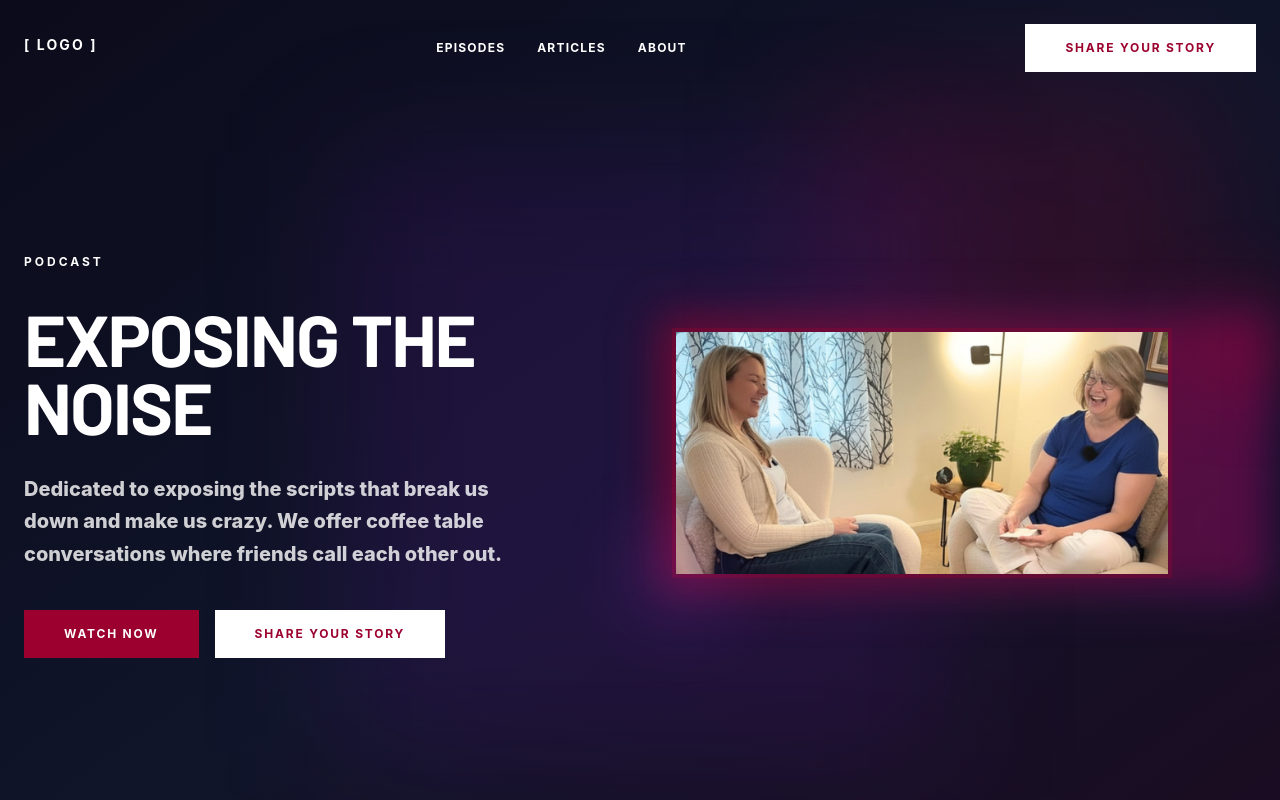
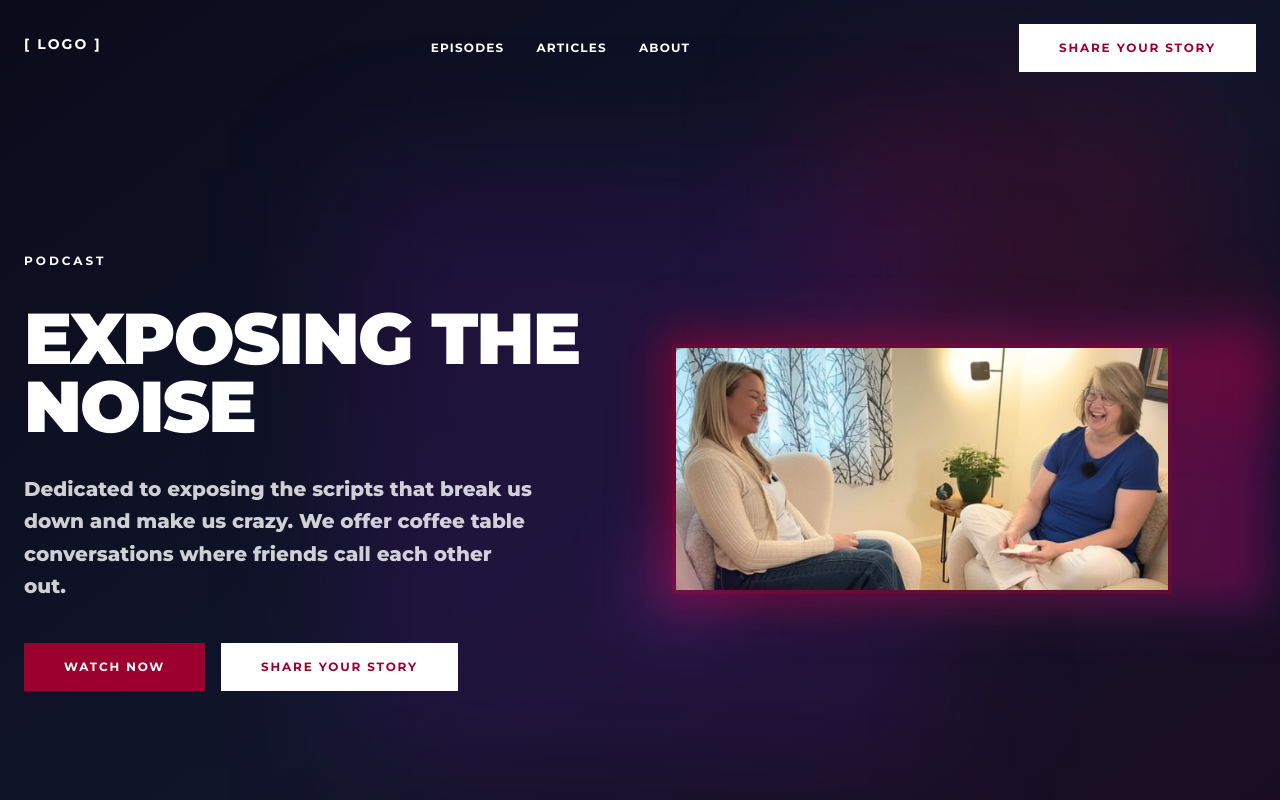
Before and after one commit to nathan-roberts/kill-my-crazy-homepage, a React (Vite) app: page / in a window 1280 px wide. Shown: the top 800 px of the page. Built offline with nearby package versions, Linux system fonts and the light colour scheme.

Commit message:
update font

```diff
--- a/index.html
+++ b/index.html
@@ -7,7 +7,7 @@
   <title>Kill My Crazy Podcast</title>
   <link rel="preconnect" href="https://fonts.googleapis.com">
   <link rel="preconnect" href="https://fonts.gstatic.com" crossorigin>
-  <link href="https://fonts.googleapis.com/css2?family=Barlow:wght@700&display=swap" rel="stylesheet">
+  <link href="https://fonts.googleapis.com/css2?family=Montserrat:wght@400;500;600;700;800;900&display=swap" rel="stylesheet">
   <style>
     html,
     body {
--- a/src/app/App.tsx
+++ b/src/app/App.tsx
@@ -1,6 +1,6 @@
 export default function App() {
   return (
-    <div className="min-h-screen bg-background font-sans relative">
+    <div className="min-h-screen bg-background relative" style={{fontFamily: '"Montserrat", sans-serif'}}>
       {/* HEADER - Transparent overlay */}
       <header className="absolute top-0 left-0 right-0 z-50 px-6 py-6">
         <div className="max-w-[1550px] mx-auto flex items-center justify-between">
--- a/src/styles/theme.css
+++ b/src/styles/theme.css
@@ -8,15 +8,15 @@
   --card-foreground: #ffffff;
   --popover: #0f294d;
   --popover-foreground: #ffffff;
-  --primary: #9B002F;
+  --primary: #13294B;
   --primary-foreground: #ffffff;
-  --secondary: #9b002f;
+  --secondary: #800020;
   --secondary-foreground: #ffffff;
   --muted: rgba(255, 255, 255, 0.72);
   --muted-foreground: #ffffff;
-  --accent: #9b002f;
+  --accent: #800020;
   --accent-foreground: #ffffff;
-  --destructive: #9B002F;
+  --destructive: #800020;
   --destructive-foreground: #ffffff;
   --border: rgba(255, 255, 255, 0.18);
   --input: transparent;
@@ -24,21 +24,21 @@
   --switch-background: #cbced4;
   --font-weight-medium: 800;
   --font-weight-normal: 700;
-  --ring: #9B002F;
-  --chart-1: #9b002f;
-  --chart-2: #9B002F;
+  --ring: #13294B;
+    --chart-1: #800020;
+    --chart-2: #13294B;
   --chart-3: #132f57;
   --chart-4: #0f294d;
   --chart-5: #f1f4f8;
   --radius: 0.75rem;
   --sidebar: #0f294d;
   --sidebar-foreground: #ffffff;
-  --sidebar-primary: #9B002F;
+  --sidebar-primary: #13294B;
   --sidebar-primary-foreground: #ffffff;
   --sidebar-accent: #132f57;
   --sidebar-accent-foreground: #ffffff;
   --sidebar-border: rgba(255, 255, 255, 0.18);
-  --sidebar-ring: #9B002F;
+  --sidebar-ring: #13294B;
   --heading-color: #ffffff;
 }
 
@@ -141,7 +141,7 @@
   h1,
   h2,
   h3 {
-    font-family: "Barlow", sans-serif, system-ui;
+    font-family: "Montserrat", sans-serif, system-ui;
     font-weight: 700;
     color: #fff;
     line-height: 48px;
```
